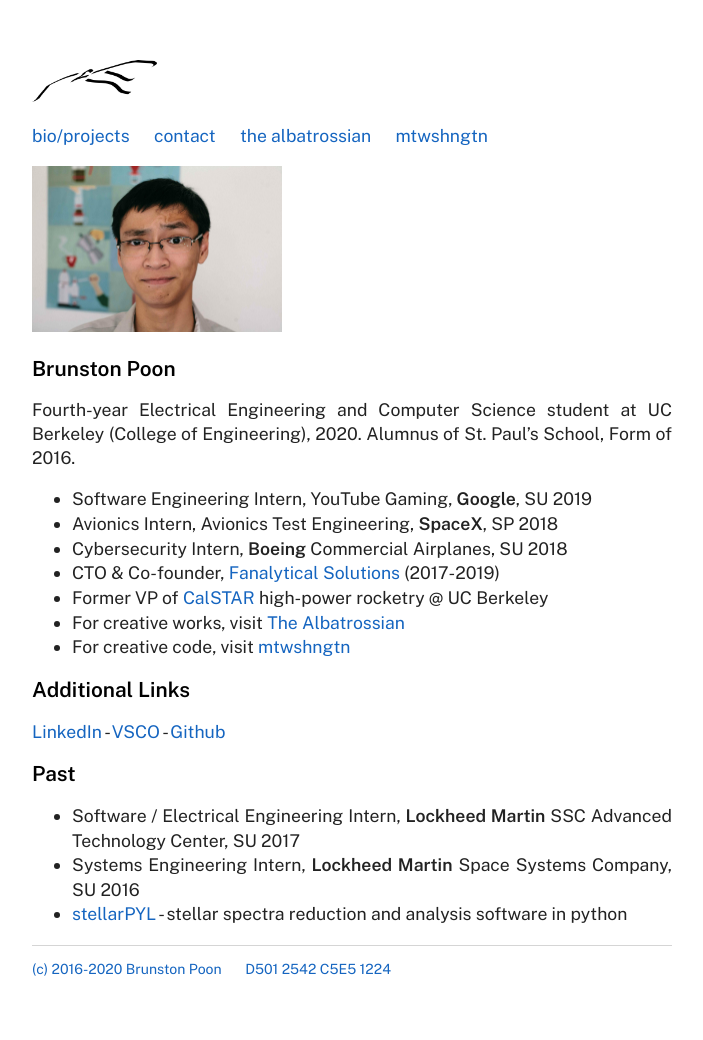
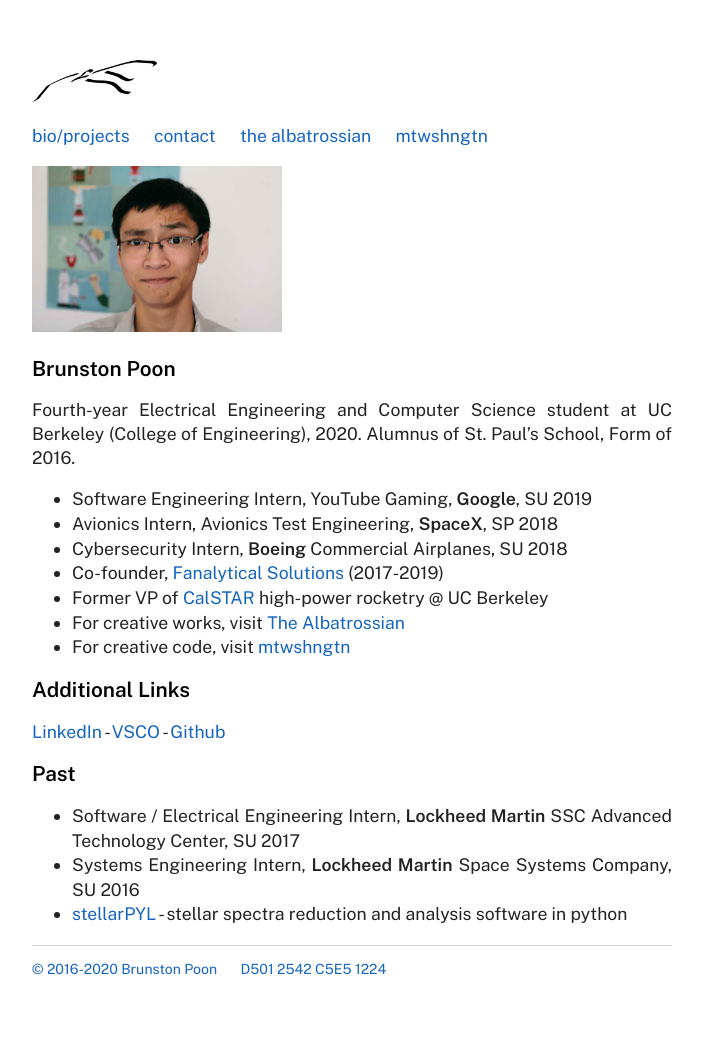
Before and after one commit to brupoon/brunstonio, a Jekyll site: the page built from index.md, in a window 1280 px wide. Shown: the whole page, without its empty margins (288-991 px from the left). Built offline with Jekyll 4.4.1, drawn with Linux system fonts in a browser that asks for light colours.

Commit message:
minor changes

```diff
--- a/_layouts/default.html
+++ b/_layouts/default.html
@@ -22,7 +22,7 @@
 		</div><!-- /.container -->
 		<footer>
     		<ul>
-        		<li><a href="http://brunston.io/">(c) 2016-2020 Brunston Poon</a>
+        		<li><a href="http://brunston.io/">© 2016-2020 Brunston Poon</a>
 			    <li><a href="/pgp">D501 2542 C5E5 1224</a>
             </ul>
 		</footer>
--- a/index.md
+++ b/index.md
@@ -13,7 +13,7 @@ Fourth-year Electrical Engineering and Computer Science student at UC Berkeley (
 * Software Engineering Intern, YouTube Gaming, **Google**, SU 2019
 * Avionics Intern, Avionics Test Engineering, **SpaceX**, SP 2018
 * Cybersecurity Intern, **Boeing** Commercial Airplanes, SU 2018
-* CTO & Co-founder, [Fanalytical Solutions](http://fanalyticalsolutions.com) (2017-2019)
+* Co-founder, [Fanalytical Solutions](http://fanalyticalsolutions.com) (2017-2019)
 * Former VP of [CalSTAR](https://stars.berkeley.edu) high-power rocketry @ UC Berkeley
 * For creative works, visit [The Albatrossian](http://albatrossian.xyz)
 * For creative code, visit [mtwshngtn](https://mtwshngtn.github.io/)
```
